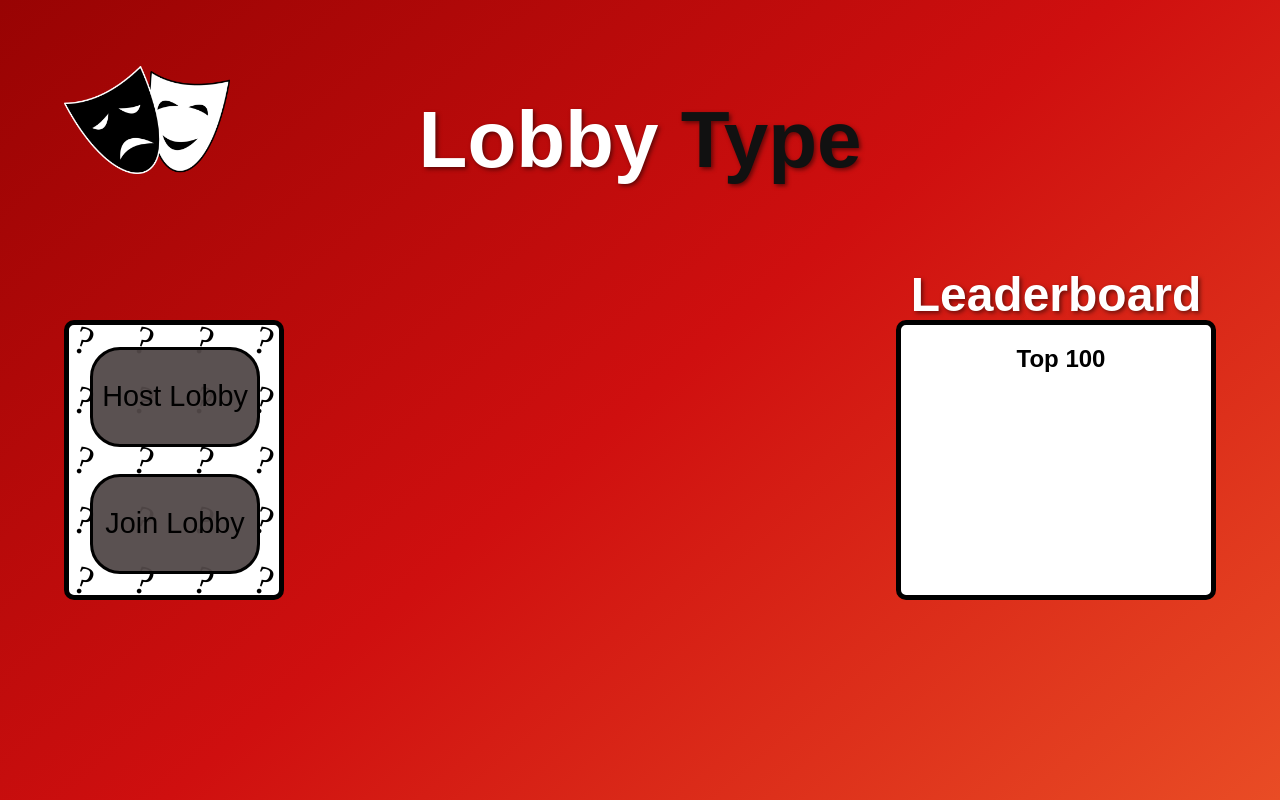
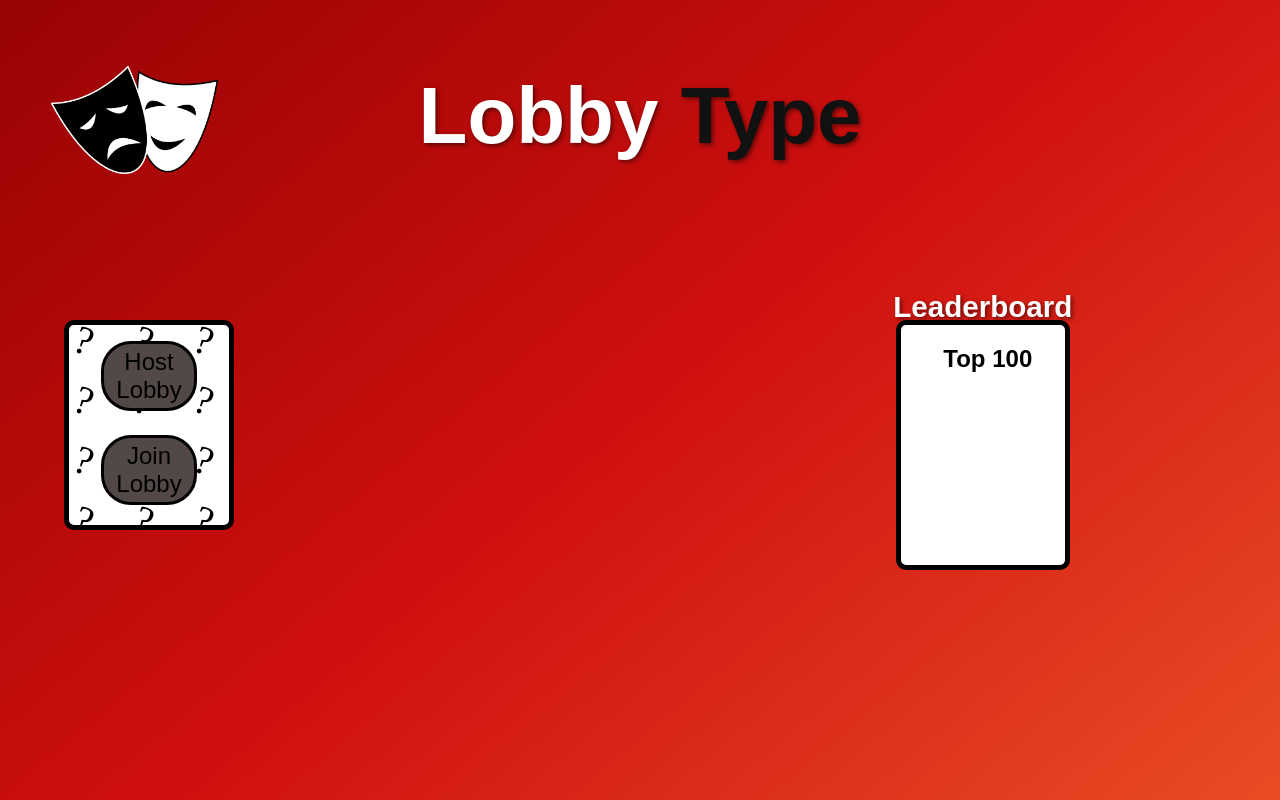
Before and after one commit to Ryan-Mackenzie-MMU/OddOneOutGame, a plain HTML site: page HTML/Choose_Lobby_Type.html in a window 1280 px wide. Drawn offline with Linux system fonts and the light colour scheme.

Commit message:
Added dynamic sizing to Choose_Lobby_Type files

```diff
--- a/CSS/Choose_Lobby_Type_Style.css
+++ b/CSS/Choose_Lobby_Type_Style.css
@@ -6,6 +6,7 @@ body {
     color: rgb(255, 255, 255);
     text-align: center;
     position: relative;
+    background-attachment: fixed;
 }
 
 h1 {
@@ -13,9 +14,19 @@ h1 {
     top: 5%; /* 10% from top of the screen */
     left: 50%;
     transform: translateX(-50%);
-    font-size: 5rem;
     color: rgb(17, 17, 17);
     text-shadow: 2px 2px 4px rgba(0, 0, 0, 0.5);
+}
+
+#title{
+    top: 2%;
+    font-size: clamp(50px, 10vmin, 10vmin);
+}
+
+@media only screen and (max-width: 600px) and (max-height: 600px){
+    #title{
+        top: 0%;
+    }
 }
 
 .oddWord {
@@ -25,18 +36,24 @@ h1 {
 .chooselobby-mask {
     position: absolute;
     top: 0%;
-    left: 5%;
+    left: 4%;
     width: 13%;
     height: 30%;
     object-fit: contain;
+    min-width: 120px;
+    min-height: 100px;
+    padding-bottom: 50px;
 }
 
 .chooselobby-container{
     position: absolute;
-    top: 40%;              /* Adjust this value to move it up/down */
+    top: 40%;
+    top: max(120px, 40%);
     left: 5%;
-    width: 200px;
-    height: 270px;
+    width: 10%;
+    height: 25%;
+    min-width: 150px;
+    min-height: 200px;
     object-fit: contain;
     padding-left: 10px;
     border: 5px solid black;
@@ -50,44 +67,44 @@ h1 {
 
 button{
     position: absolute;
-    font-size: 1.8rem;
+    font-size: clamp(24px, 2.2vmin, 2.2vmin);
     color: rgb(255, 255, 255,);
     border: 3px solid black;
     border-radius: 30px;
-    background-color: rgba(82, 72, 72, 0.95);
-    width: 170px;
-    height: 100px;
+    background-color: rgba(82, 72, 72);
+    width: 60%;
+    height: 30.6%;
+    min-height: 70px;
+    left: 20%;
 }
 
 #hostLobby-button{
     top: 8%;
-    left: 10%;
 }
 
 #joinLobby-button{
     top: 55%;
-    left: 10%;
-
 }
 
 .leaderboard-container{
     position: absolute;
     top: 40%;              /* Adjust this value to move it up/down */
     left: 70%;
-    width: 300px;
-    height: 270px;
+    width: 12%;
+    height: 30%;
+    min-width: 150px;
+    min-height: 200px;
     object-fit: contain;
     padding-left: 10px;
     border: 5px solid black;
     color: black;
     border-radius: 10px;
-
     background-color: white;
 }
 
 #leaderboardText{
     color: white;
     position: absolute;
-    top: -90px;
-    font-size: 3rem;
+    top: -23%;
+    font-size: clamp(24px, 3.7vmin, 3.7vmin);
 }
--- a/CSS/Host_Lobby/Game_Settings_Style.css
+++ b/CSS/Host_Lobby/Game_Settings_Style.css
@@ -17,7 +17,7 @@
     color: rgb(255, 255, 255);
     position: absolute;
     top: -26%;
-    font-size: clamp(24px, 3.5vmin, 36px);
+    font-size: clamp(24px, 3.5vmin, 3.5vmin);
     width: 150%;
 }
 
--- a/HTML/Choose_Lobby_Type.html
+++ b/HTML/Choose_Lobby_Type.html
@@ -8,7 +8,7 @@
     <link rel="stylesheet" href="../CSS/Choose_Lobby_Type_Style.css">
 </head>
 <body>
-    <h1><span class="oddWord">Lobby</span> Type</h1>
+    <h1 id="title"><span class="oddWord">Lobby</span> Type</h1>
 
     <a href="../index.html"><img src="../Images/Impostor_Mask.png" alt="Impostor Mask" class="chooselobby-mask"></a>
 
```
Also changed, not shown: HTML/Host_Lobby.html (+2 -2 lines).
